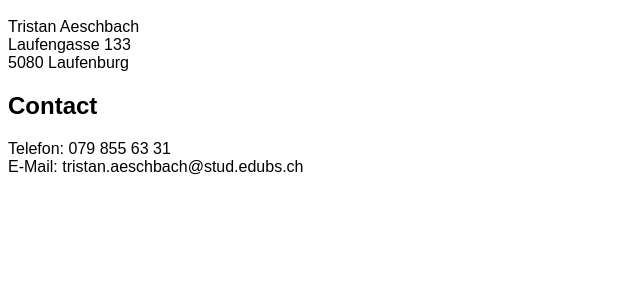
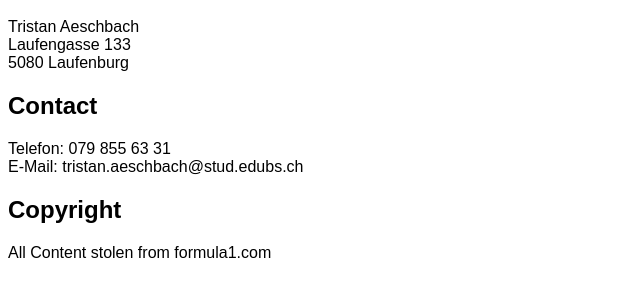
Before and after one commit to TristanAeschbach/ModularbeitM307, a PHP site: page /impressum.php in a window 1280 px wide. Shown: the part 144-444 px from the top of the page, without its empty margins (0-640 px from the left). Run offline with PHP 8.4, Linux system fonts and the light colour scheme.

Commit message:
Final Push

```diff
--- a/impressum.php
+++ b/impressum.php
@@ -39,6 +39,8 @@
             <h2>Contact</h2>
             <p>Telefon: 079 855 63 31<br />
                 E-Mail: tristan.aeschbach@stud.edubs.ch</p>
+            <h2>Copyright</h2>
+            <p>All Content stolen from <a href="https://www.formula1.com/">formula1.com</a></p>
         </div>
         <div id="footer" class="footer">
         </div>
```
